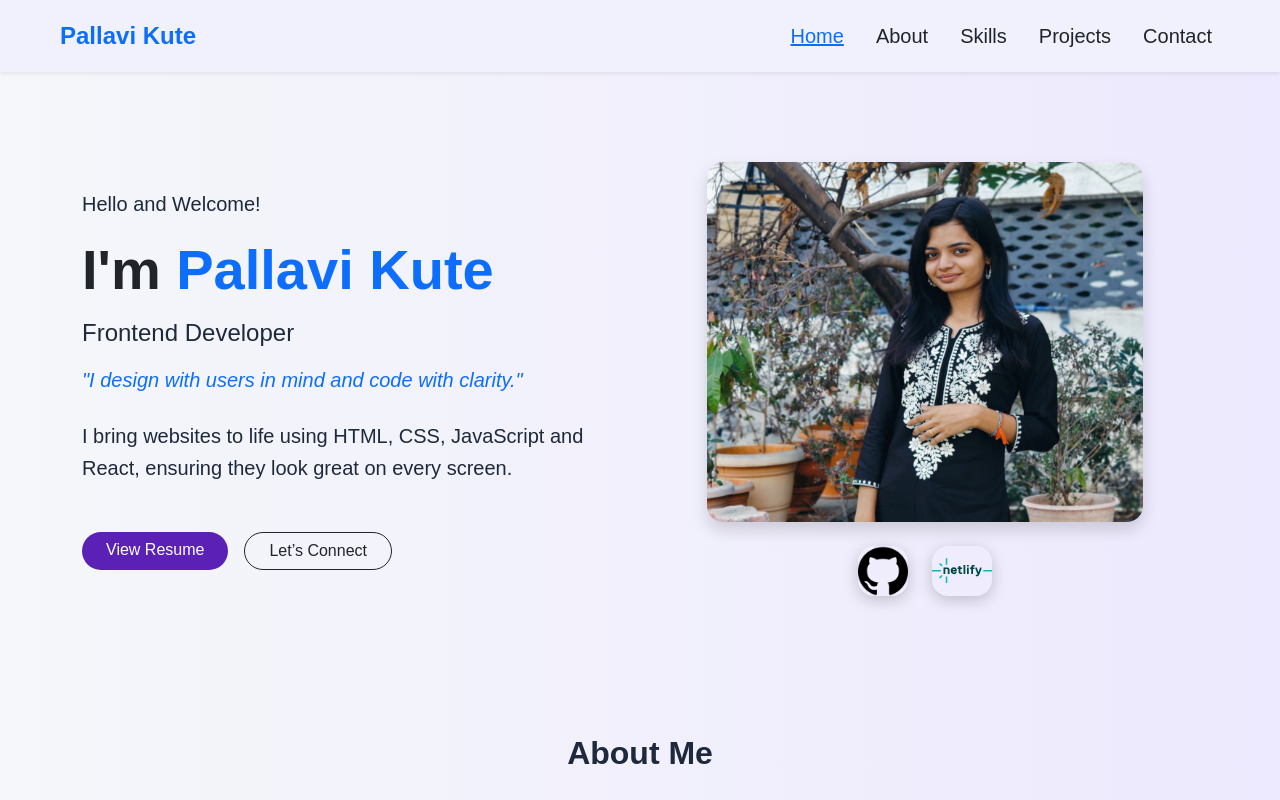
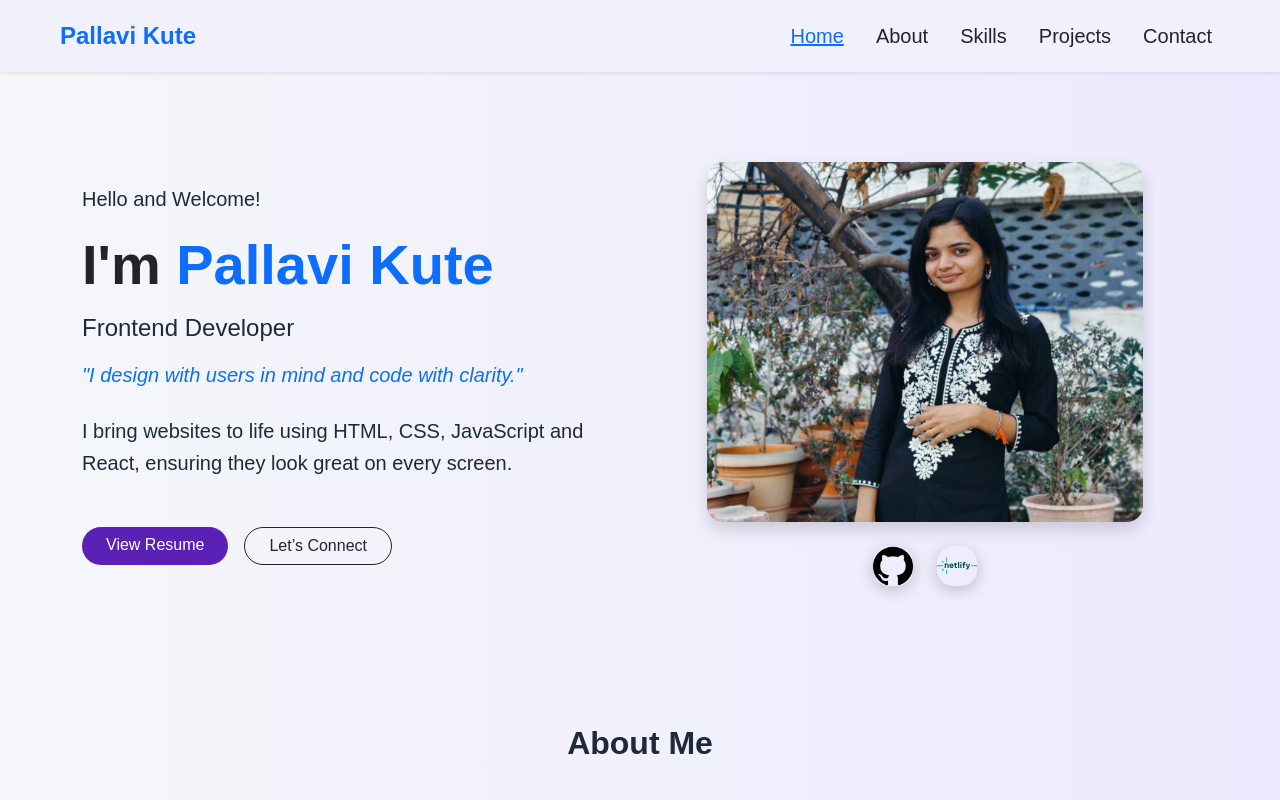
Before and after one commit to Pallavi-8555/Portfolio, a plain HTML site: page index.html in a window 1280 px wide. Shown: the top 800 px of the page. Drawn offline with nearby package versions, Linux system fonts and the light colour scheme.

Commit message:
Change size

```diff
--- a/index.html
+++ b/index.html
@@ -76,10 +76,10 @@
 
           <div class="d-flex justify-content-center gap-4 mt-4 ">
             <a href="https://github.com/Pallavi-8555" target="_blank" aria-label="GitHub">
-              <img src="images/github.png" alt="GitHub Logo"    style="width: 50px; height: 50px;">
+              <img src="images/github.png" alt="GitHub Logo"    style="width: 40px; height: 40px;">
             </a>
             <a href="https://app.netlify.com/teams/pallavi-8555/projects" target="_blank" aria-label="Netlify">
-              <img src="images/netlify.svg" alt="Netlify Logo" style="width: 60px; height:50px;">
+              <img src="images/netlify.svg" alt="Netlify Logo" style="width: 40px; height:40px;">
             </a>
             <!-- Add more logos as needed -->
           </div>
```
